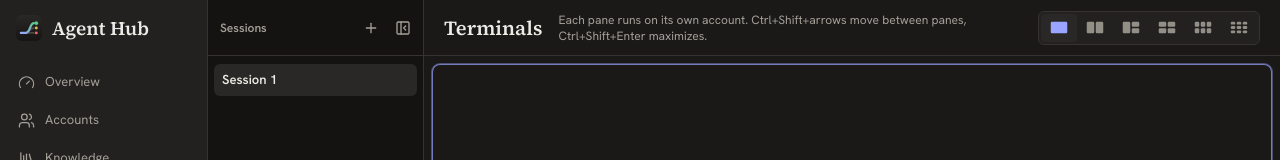
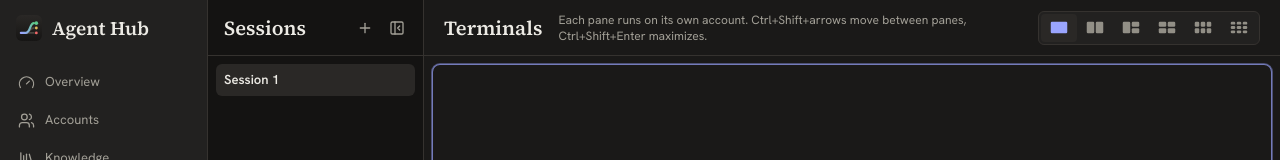
Before and after one commit to CristiMachine25/agent-hub, a React (Vite) app: page / in a window 1280 px wide. Both pictures are taken after a click on the button "Terminals". Shown: the top 160 px of the page. Built offline with nearby package versions, Linux system fonts and the light colour scheme.

Commit message:
Give the Sessions panel the Accounts panel's header

```diff
--- a/src/terminals/Sessions.tsx
+++ b/src/terminals/Sessions.tsx
@@ -72,10 +72,9 @@
       aria-label="Sessions"
       className="flex w-[216px] shrink-0 flex-col border-r border-rivet bg-well"
     >
-      <div data-tauri-drag-region="deep" className="flex h-14 shrink-0 items-center gap-1 border-b border-rivet pl-3 pr-1.5">
-        <span className="flex-1 text-xs font-semibold text-muted">
-          Sessions
-        </span>
+      {/* The same header as the Accounts panel. */}
+      <div data-tauri-drag-region="deep" className="flex h-14 shrink-0 items-center gap-1 border-b border-rivet pl-4 pr-3">
+        <h2 className="flex-1 font-serif text-lg font-semibold">Sessions</h2>
         <button
           className="side-icon-btn"
           onClick={newSession}
@@ -94,7 +93,7 @@
           <PanelLeftClose size={16} />
         </button>
       </div>
-      <ul className="min-h-0 flex-1 space-y-1 overflow-y-auto px-1.5 py-2">
+      <ul className="min-h-0 flex-1 space-y-1 overflow-y-auto px-2 py-2">
         {sessions.map((x) => (
           <SessionItem
             key={x.id}
```
